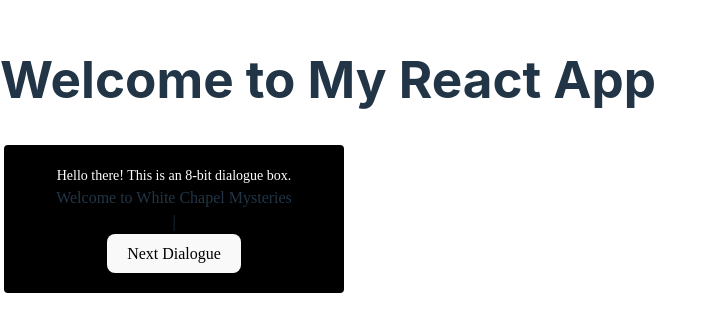
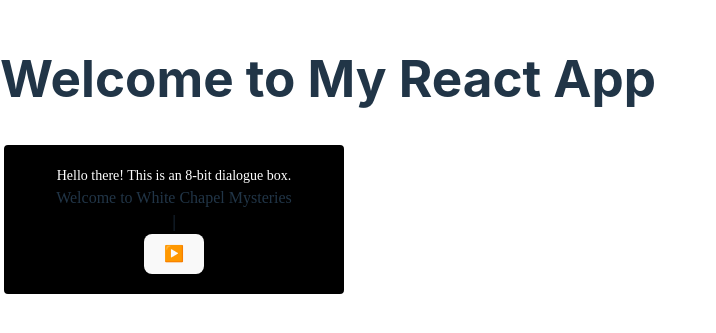
Before and after one commit to Armand57araujo/whiteChapelMysteries, a React (Vite) app in the folder client/: page / in a window 1280 px wide. Shown: the part 251-584 px from the top of the page, without its empty margins (0-716 px from the left). Built offline with nearby package versions, Linux system fonts and the light colour scheme; no server answers.

Commit message:
added next button in dialogue box

```diff
--- a/client/src/components/DialogueBox.jsx
+++ b/client/src/components/DialogueBox.jsx
@@ -35,7 +35,7 @@ const DialogueBox = () => {
         <p>Hello there! This is an 8-bit dialogue box.</p>
       </div>
       <TypingWithSound text={generatedDialogue} />
-      <button onClick={generateDialogue}>Next Dialogue</button>
+      <button onClick={generateDialogue}> ▶️ </button>
     </div>
   );
 };
```
